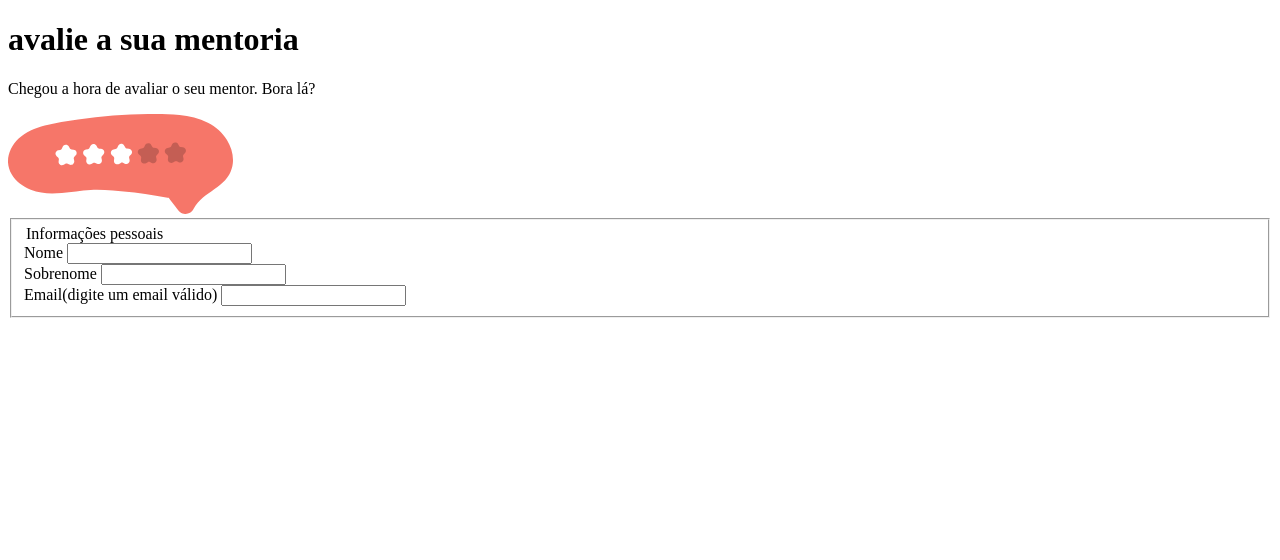
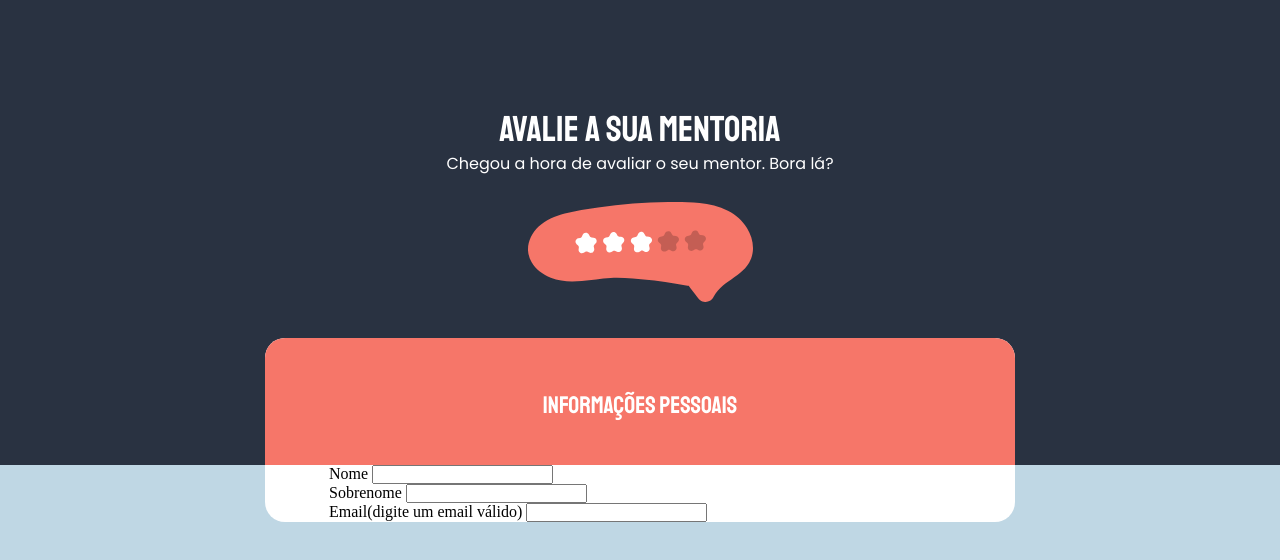
Before and after one commit to JonasNCSantos/Desafio-06-Avalie-a-sua-mentoria, a plain HTML site: page index.html in a window 1280 px wide. Drawn offline with Linux system fonts and the light colour scheme.

Commit message:
estilo do cabeçalho do formulario

```diff
--- a/index.html
+++ b/index.html
@@ -17,9 +17,9 @@
       <img src="./images/img1.svg" alt="">
     </header>
     <form>
+      <h2>Informações pessoais</h2>
       <fieldset>
         <div class="fieldset-wrapper">
-          <legend class="legend-main">Informações pessoais</legend>
           <div class="colum-2">
             <div class="input-wrapper">
               <label for="mentorship-fist-name">Nome</label>
--- a/style.css
+++ b/style.css
@@ -1,3 +1,72 @@
 *{
+  box-sizing: border-box;
+  padding: 0;
+  margin: 0;
+}
 
+body{
+  background: #BFD7E4;
 }
+
+body::before{
+  content: '';
+  position: absolute;
+  z-index: -1;
+  top: 0;
+  left: 0;
+  width: 100%;
+  height: 465px;
+  background: #293241;
+}
+
+.page{
+  width: 750px;
+  margin: auto;
+}
+
+header{
+  text-align: center;
+}
+
+header h1{
+  font-family: 'Staatliches', sans-serif;
+  font-weight: 400;
+  font-size: 36px;
+  line-height: 45px;
+  color: #FFFFFF;
+  padding-top: 107px;
+}
+
+header p {
+  font-family: 'Poppins', sans-serif;
+  font-weight: 400;
+  font-size: 16px;
+  line-height: 24px;
+  color: #FFFFFF;
+  margin-bottom: 26px;
+}
+
+form{
+  margin-top: 32px;
+  background: #FFFFFF;
+  border-radius: 20px;
+}
+
+fieldset{
+  border: none;
+  padding: 0 64px 0;
+}
+
+form h2{
+  width: 100%;
+  height: 127px;
+  background: #F67669;
+  border-radius: 20px 20px 0 0;
+  font-family: 'Staatliches', sans-serif;
+  font-weight: 400;
+  font-size: 24px;
+  line-height: 34px;
+  color: #FFFFFF;
+  text-align: center;
+  padding: 50px 0;
+}
```
